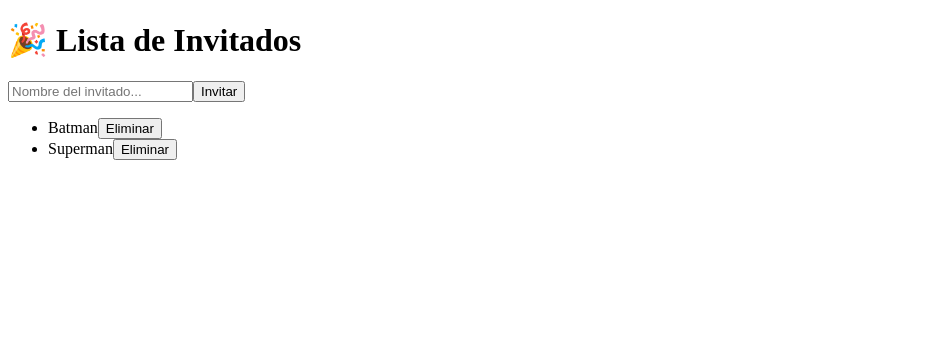
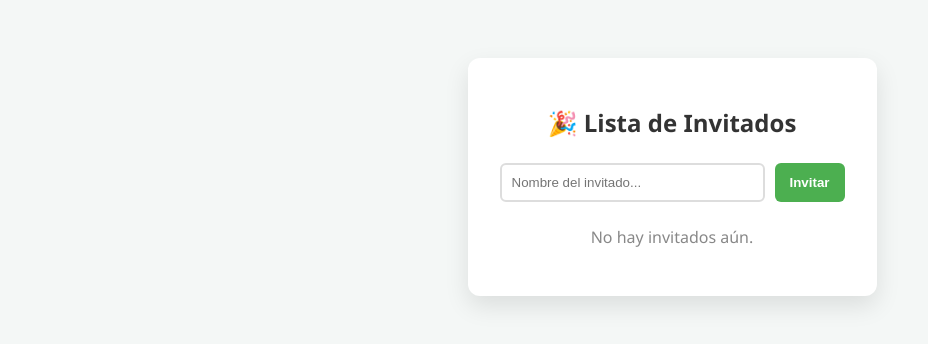
Before and after one commit to ZyLkYu01/mi-clima-app, a React (Vite) app: page / in a window 1280 px wide. Shown: the top 344 px of the page, without its empty margins (0-928 px from the left). Built offline with nearby package versions, Linux system fonts and the light colour scheme.

Commit message:
Actualizacion de app con memoria

```diff
--- a/src/App.jsx
+++ b/src/App.jsx
@@ -1,7 +1,70 @@
-import { useState } from "react";
+import { useState, useEffect } from "react";
 import "./App.css";
+
 function App() {
-  return <div></div>;
+  // 1. Iniciamos el estado intentando leer del cajón (localStorage)
+  const [invitados, setInvitados] = useState(() => {
+    const guardados = localStorage.getItem("mis_invitados");
+    // Si hay algo, lo convertimos de texto a lista; si no, empezamos con lista vacía
+    return guardados ? JSON.parse(guardados) : [];
+  });
+
+  const [texto, setTexto] = useState("");
+
+  // 2. Este "centinela" guarda en el cajón cada vez que la lista cambie
+  useEffect(() => {
+    localStorage.setItem("mis_invitados", JSON.stringify(invitados));
+  }, [invitados]);
+
+  const agregarInvitado = () => {
+    if (texto.trim() === "") return;
+    // La fórmula del acordeón: [ ...viejo, nuevo ]
+    setInvitados([...invitados, texto]);
+    setTexto(""); // Limpiamos el input
+  };
+
+  const eliminarInvitado = (indexABorrar) => {
+    // Filtramos para dejar solo los que NO coincidan con el índice
+    const nuevaLista = invitados.filter((_, i) => i !== indexABorrar);
+    setInvitados(nuevaLista);
+  };
+
+  return (
+    <div className="contenedor">
+      <h1>🎉 Lista de Invitados</h1>
+
+      <div className="input-group">
+        <input
+          value={texto}
+          onChange={(e) => setTexto(e.target.value)}
+          placeholder="Nombre del invitado..."
+          onKeyPress={(e) => e.key === "Enter" && agregarInvitado()}
+        />
+        <button className="btn-agregar" onClick={agregarInvitado}>
+          Invitar
+        </button>
+      </div>
+
+      <ul>
+        {invitados.map((invitado, index) => (
+          <li key={index}>
+            <span>{invitado}</span>
+            <button
+              className="btn-eliminar"
+              onClick={() => eliminarInvitado(index)}
+            >
+              Borrar
+            </button>
+          </li>
+        ))}
+      </ul>
+      {invitados.length === 0 && (
+        <p style={{ textAlign: "center", color: "#888" }}>
+          No hay invitados aún.
+        </p>
+      )}
+    </div>
+  );
 }
 
 export default App;
--- a/src/components/App2.jsx
+++ /dev/null
@@ -1,87 +0,0 @@
-import { useState } from "react";
-
-const ListaTareas = () => {
-  const [tareas, setTareas] = useState([
-    { texto: "Aprender React", completada: false },
-    { texto: "Comer tacos", completada: true },
-  ]);
-  const [nuevoTexto, setNuevoTexto] = useState("");
-
-  const agregarTarea = () => {
-    if (nuevoTexto === "") return;
-    // Agregamos el objeto nuevo
-    setTareas([...tareas, { texto: nuevoTexto, completada: false }]);
-    setNuevoTexto("");
-  };
-
-  const eliminarTarea = (index) => {
-    const nuevasTareas = tareas.filter((_, i) => i !== index);
-    setTareas(nuevasTareas);
-  };
-
-  // 👇 ESTA ES LA FUNCIÓN NUEVA
-  const toggleCompletada = (index) => {
-    const nuevasTareas = tareas.map((tarea, i) => {
-      if (i === index) {
-        // Si es la tarea que buscamos, invertimos su valor 'completada'
-        // !tarea.completada significa: "Si era true, hazlo false. Si era false, hazlo true"
-        return { ...tarea, completada: !tarea.completada };
-      }
-      // Si no es la que buscamos, la dejamos igual
-      return tarea;
-    });
-
-    setTareas(nuevasTareas);
-  };
-
-  return (
-    <div style={{ padding: "20px" }}>
-      <h1>Mis Pendientes</h1>
-
-      <input
-        value={nuevoTexto}
-        onChange={(e) => setNuevoTexto(e.target.value)}
-      />
-      <button onClick={agregarTarea}>Agregar</button>
-
-      <div style={{ marginTop: "20px" }}>
-        {tareas.map((tarea, index) => (
-          <div
-            key={index}
-            style={{
-              display: "flex",
-              justifyContent: "space-between",
-              margin: "10px 0",
-              borderBottom: "1px solid #ccc",
-              padding: "5px",
-            }}
-          >
-            {/* 👇 AQUÍ CONECTAMOS EL CLIC:
-               Al hacer clic en el texto, llamamos a toggleCompletada
-            */}
-            <span
-              onClick={() => toggleCompletada(index)}
-              style={{
-                cursor: "pointer",
-                // Si completada es true, tachamos. Si no, nada.
-                textDecoration: tarea.completada ? "line-through" : "none",
-                color: tarea.completada ? "gray" : "black",
-              }}
-            >
-              {tarea.texto}
-            </span>
-
-            <button
-              onClick={() => eliminarTarea(index)}
-              style={{ background: "red", color: "white", marginLeft: "10px" }}
-            >
-              X
-            </button>
-          </div>
-        ))}
-      </div>
-    </div>
-  );
-};
-
-export default ListaTareas;
--- a/src/components/App3.jsx
+++ /dev/null
@@ -1,50 +0,0 @@
-import { useState } from "react";
-
-const ListaDeInvitados = () => {
-  const [invitados, setInvitados] = useState(["Batman", "Superman"]);
-
-  const [texto, setTexto] = useState("");
-
-  const agregarInvitado = () => {
-    if (texto === "") return;
-    setInvitados([...invitados, texto]);
-    setTexto("");
-  };
-
-  const eliminarInvitado = (idBorrar) => {
-    setInvitados(invitados.filter((_, index) => index !== idBorrar));
-  };
-
-  return (
-    <div className="contenedor">
-      <h1>🎉 Lista de Invitados</h1>
-
-      <div className="input-group">
-        <input
-          value={texto}
-          onChange={(e) => setTexto(e.target.value)}
-          placeholder="Nombre del invitado..."
-        />
-        <button className="btn-agregar" onClick={agregarInvitado}>
-          Invitar
-        </button>
-      </div>
-
-      <ul>
-        {invitados.map((invitado, index) => (
-          <li key={index}>
-            <span>{invitado}</span>
-            <button
-              className="btn-eliminar"
-              onClick={() => eliminarInvitado(index)}
-            >
-              Eliminar
-            </button>
-          </li>
-        ))}
-      </ul>
-    </div>
-  );
-};
-
-export default ListaDeInvitados;
--- a/src/main.jsx
+++ b/src/main.jsx
@@ -1,11 +1,9 @@
 import { StrictMode } from "react";
 import { createRoot } from "react-dom/client";
 import "./index.css";
-import App2 from "./components/App2.jsx";
-import App3 from "./components/App3.jsx";
-
+import App from "./App.jsx";
 createRoot(document.getElementById("root")).render(
   <StrictMode>
-    <App3 />
+    <App />
   </StrictMode>,
 );
```
